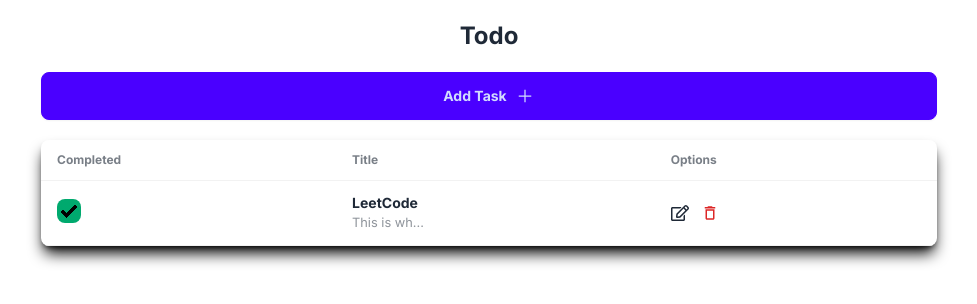
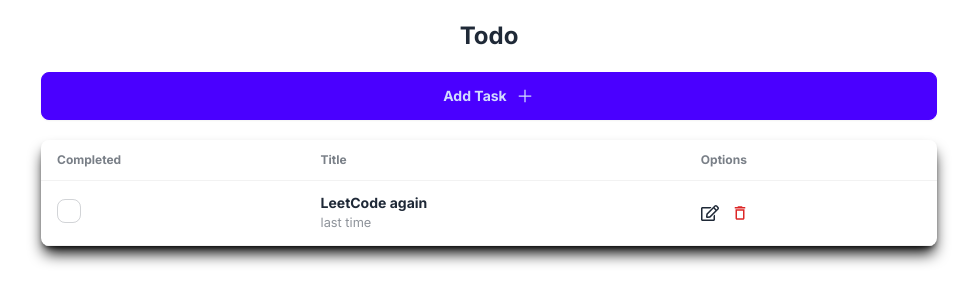
Before and after one commit to liberator79/todoer, a Next.js app: page / in a window 1280 px wide. Shown: the top 304 px of the page, without its empty margins (151-1128 px from the left). Built offline with nearby package versions, Linux system fonts and the light colour scheme; data requests are answered from the project's data file.

Commit message:
added time

```diff
--- a/src/app/api.ts
+++ b/src/app/api.ts
@@ -1,5 +1,5 @@
 import { ITasks } from "@/types/tasks.type";
-
+import { getFormattedDate } from "./utils/getDate";
 export const getAllTodos = async () : Promise<ITasks[]> => {
     const res = await fetch(`http://localhost:3001/tasks`, {cache: 'no-store'});
     const tasks = res.json();
@@ -59,14 +59,14 @@
 
 
 
-export const editTaskAPI = async (id:string,title : string, description? :string)=> {
+export const editTaskAPI = async (id:string,title : string,description? :string)=> {
     try {
         const res = await fetch(`http://localhost:3001/tasks/${id}`, {
             method: "PATCH",
             headers: {
                 'Content-Type': "application/json",
             },
-            body: JSON.stringify({title, description})
+            body: JSON.stringify({title, description, updatedAt : getFormattedDate()})
         });
 
         if (!res.ok) {
--- a/src/app/components/AddTask.tsx
+++ b/src/app/components/AddTask.tsx
@@ -5,24 +5,27 @@
 import { addTask } from "../api";
 import Modal from "./Modal";
 import { useRouter } from "next/navigation";
-import { ITasks } from "@/types/tasks.type";
+import { getFormattedDate } from "../utils/getDate";
 const AddTask = () => {
     const router = useRouter();
     const [isOpen, setIsOpen] = useState<boolean>(false);
     const [task, setTask] = useState<string>("");
     const description = useRef<HTMLInputElement>(null);
+
     const handleSubmitTask = async () => {
-        if(task?.trim() == "")return;
+        if (task?.trim() == "") return;
         const addedTask = await addTask({
-            id : uuidv4(),
+            id: uuidv4(),
             title: task,
-            description : description.current?.value,
-            isCompleted : false
+            description: description.current?.value,
+            isCompleted: false,
+            updatedAt: getFormattedDate()
         });
         setTask("");
         if (description.current) {
             description.current.value = "";
         }
+        setIsOpen(false);
         router.refresh();
     }
     return (
@@ -35,7 +38,7 @@
                 <div className="flex flex-col w-full gap-3 cu">
                     <h3>Add New Task</h3>
                     <label className="input input-bordered flex items-center gap-2 w-full">
-                        <input type="text" className="grow font-bold" placeholder="Title" onChange={(e) => { setTask(e.target.value) }} value={task}/>
+                        <input type="text" className="grow font-bold" placeholder="Title" onChange={(e) => { setTask(e.target.value) }} value={task} />
                         <span className="badge badge-primary text-[10px] font-light">Required</span>
                     </label>
                     <label className="input input-bordered flex items-center gap-2 w-full">
--- a/src/app/components/Task.tsx
+++ b/src/app/components/Task.tsx
@@ -15,7 +15,7 @@
     const [isTaskOpen, setTaskOpen] = useState<boolean>(false);
     const [isEditOpen, setEditOpen] = useState<boolean>(false);
     const [editTask, setEditTask] = useState<string>(task.title);
-    const editedDescription = useRef<HTMLInputElement>(null);
+    const [editedDescription, setEditedDescription] = useState<string>(task.description || "");
     const handleCompleted = async () => {
         toast.promise(
             taskDone(task.id),
@@ -40,7 +40,7 @@
     }
     const handleEditTask = async () => {
         toast.promise(
-            editTaskAPI(task.id, editTask, editedDescription.current?.value),
+            editTaskAPI(task.id, editTask, editedDescription),
             {
                 loading: 'Updating...',
                 success: <b>Updated</b>,
@@ -64,7 +64,9 @@
                             <h3 className='text-md break-words whitespace-normal font-light'>{task.description}</h3>
 
                         </div>
-
+                        <div className='flex justify-start font-light text-[0.8rem]'>
+                            Updated on : {task.updatedAt}
+                        </div>
                     </div>
                 </Modal>
                 <label>
@@ -101,7 +103,13 @@
                                 <span className="badge badge-primary text-[10px] font-light">Required</span>
                             </label>
                             <label className="input input-bordered flex items-center gap-2 w-full">
-                                <input type="text" className="grow" placeholder="Description" ref={editedDescription} />
+                                <input
+                                    type="text"
+                                    className="grow"
+                                    placeholder="Description"
+                                    value={editedDescription}
+                                    onChange={(e) => setEditedDescription(e.target.value)}
+                                />
                                 <span className="badge badge-primary text-[10px] font-light">Optional</span>
                             </label>
                             <button className="btn w-full btn-primary disabled:border-[rgb(116,128,255)] disabled:text-gray-600" disabled={editTask ? false : true} onClick={handleEditTask}>
--- /dev/null
+++ b/src/app/utils/getDate.ts
@@ -0,0 +1,10 @@
+export const getFormattedDate = () => {
+    const today = new Date();
+    const day = String(today.getDate()).padStart(2, '0');
+    const month = String(today.getMonth() + 1).padStart(2, '0'); // Months are zero-based
+    const year = String(today.getFullYear()).slice(-2); // Get the last two digits of the year
+    const hours = String(today.getHours()).padStart(2, '0');
+    const minutes = String(today.getMinutes()).padStart(2, '0');
+
+    return `${day}-${month}-${year} ${hours}:${minutes}`;
+}
--- a/src/data/tasks.json
+++ b/src/data/tasks.json
@@ -1,10 +1,11 @@
 {
   "tasks": [
     {
-      "id": "2fc66419-f5c0-4d88-ae17-d7b34c486377",
-      "title": "LeetCode",
-      "description": "This is where growth",
-      "isCompleted": true
+      "id": "171d6c70-9309-4d69-8b9c-94b496a18a67",
+      "title": "LeetCode again",
+      "description": "last time",
+      "isCompleted": false,
+      "updatedAt": "12-08-24 03:11"
     }
   ]
 }
--- a/src/types/tasks.type.ts
+++ b/src/types/tasks.type.ts
@@ -2,5 +2,6 @@
     id : string,
     title : string,
     description? : string,
-    isCompleted :boolean
+    isCompleted :boolean,
+    updatedAt : string
 }
```
